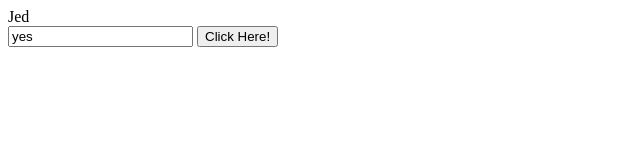
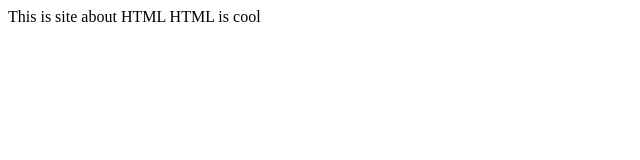
Before and after one commit to jed-blip/jed-blip.github, a plain HTML site: page index.html in a window 1280 px wide. Shown: the whole page, without its empty margins (0-640 px from the left). Drawn offline with Linux system fonts and the light colour scheme.

Commit message:
Practical 2 work

```diff
--- a/index.html
+++ b/index.html
@@ -1,9 +1,11 @@
-<HTML5!>
-<body>
-Jed
-<form action="./test.html" method="get" id="form1">
-  <input name="test" type="text" value="yes" readonly>
-  <button type="submit">Click Here!</button>
-</form>
-</body>
-</HTML>
+<!doctype html>
+<html lang="en">
+
+	<head>
+		This is site about HTML
+	</head>
+	<body>
+		HTML is cool
+	</body>
+
+<html>
```
Also changed, not shown: test.html (deleted, +0 -8 lines).
